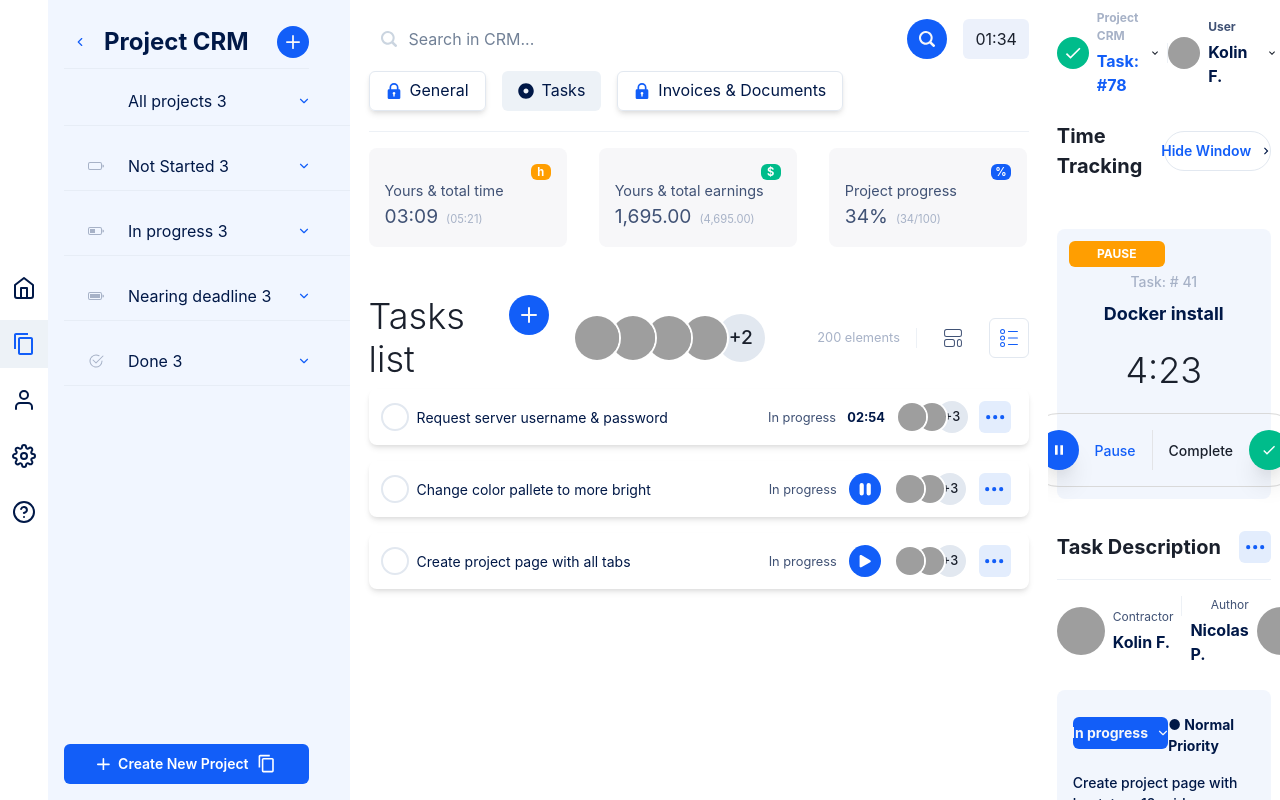
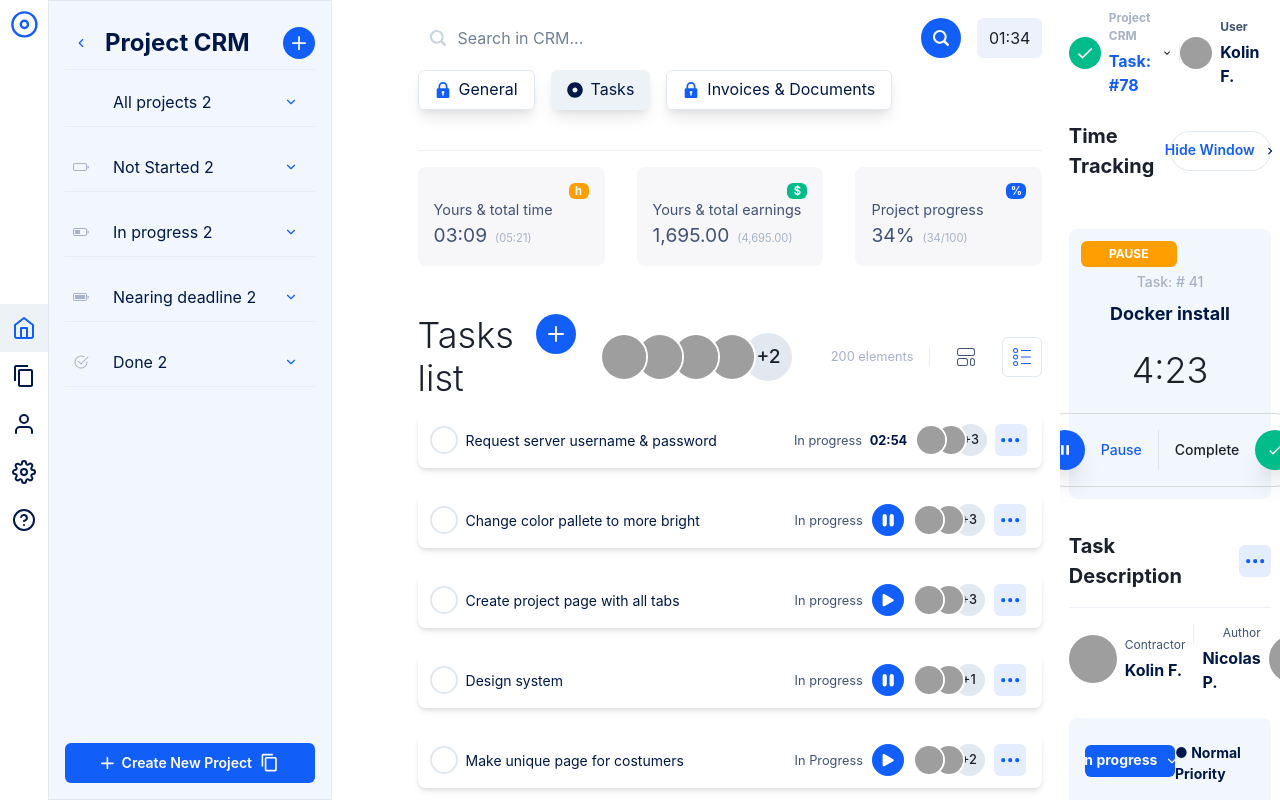
Before and after one commit to gitguti/crm-dashboard, a Next.js app: page / in a window 1280 px wide. Both pictures are taken after a click on the button 24 px from the left and 344 px from the top of the page. Built offline with nearby package versions, Linux system fonts and the light colour scheme; grey boxes are pictures that could not be loaded.

Commit message:
borderRight Sidebar

```diff
--- a/components/SearchFilter.jsx
+++ b/components/SearchFilter.jsx
@@ -60,7 +60,7 @@ export const SearchFilter = () => {
             leftIcon={<LockIcon color="brand.primary.default" />}
             variant="outline"
             fontWeight="regular"
-            boxShadow="md"
+            boxShadow="lg"
             color="neutrals.gray.navy"
           >
             General
@@ -70,6 +70,7 @@ export const SearchFilter = () => {
             leftIcon={<FaDotCircle />}
             color="neutrals.gray.navy"
             fontWeight="regular"
+            boxShadow="lg"
           >
             Tasks
           </Button>
@@ -77,7 +78,7 @@ export const SearchFilter = () => {
             leftIcon={<LockIcon color="brand.primary.default" />}
             variant="outline"
             fontWeight="regular"
-            boxShadow="md"
+            boxShadow="lg"
             color="neutrals.gray.navy"
           >
             Invoices & Documents
--- a/components/Sidebar.jsx
+++ b/components/Sidebar.jsx
@@ -6,6 +6,7 @@ import {
   HStack,
   Button,
   Spacer,
+  Icon,
   Divider,
 } from "@chakra-ui/react";
 import {
@@ -14,6 +15,7 @@ import {
   FiUser,
   FiSettings,
   FiHome,
+  FiDisc,
   FiHelpCircle,
 } from "react-icons/fi";
 import {
@@ -408,7 +410,11 @@ export const Sidebar = ({ collapse, setCollapse }) => {
   return (
     <Flex height="100vh">
       {/* Primera lista */}
-      <Stack bg="neutrals.light.100" my={0} justifyContent="center">
+      <Stack bg="neutrals.light.100" my={0} justifyContent="space-between" h="100%">
+        <Flex>
+        <IconButton bg="transparent" size="lg" icon={<FiDisc fontSize="1.8rem"/>} color="brand.primary.default"/>
+        </Flex>
+        <Flex flexDirection="column">
         {secondListData.map((data, index) => (
           <IconButton
             key={index}
@@ -419,18 +425,18 @@ export const Sidebar = ({ collapse, setCollapse }) => {
             onClick={() => {
               changeMenu(index);
             }}
-            color={
-              collapse.index == index
-                ? "brand.primary.default"
-                : "neutrals.gray.navy"
-            }
-            colorScheme={collapse.index === index ? "" : undefined}
-            borderRadius={collapse.index === index ? "none" : "lg"}
-            bg={collapse.index === index ? "gray.100" : "neutrals.light.100"}
-            _hover={{ bg: "gray.100" }}
-            _active={{ bg: "gray.100" }}
+            color={collapse.index === index ? "brand.primary.default" : "neutrals.gray.navy"}
+              colorScheme={collapse.index === index ? "" : undefined}
+              borderRadius={collapse.index === index ? "none" : "lg"}
+              bg={collapse.index === index ? "gray.100" : "neutrals.light.100"}
+              _hover={{ bg: "gray.100" }}
+              _active={{ bg: "gray.100" }}
           />
         ))}
+        </Flex>
+        <Flex>
+        <Spacer/>
+        </Flex>
       </Stack>
 
       {/* Segunda lista */}
@@ -441,9 +447,11 @@ export const Sidebar = ({ collapse, setCollapse }) => {
         py={4}
         style={!collapse.state ? { display: "none" } : { display: "flex" }}
         justifyContent="space-between"
+        borderColorRight='neutrals.light.800'
+        borderWidth={1}
       >
         {collapse.state && (
-          <Stack pt={2} w="70%">
+          <Stack pt={2} w="100%">
             <HStack >
               <IconButton
                 isRound
@@ -474,7 +482,7 @@ export const Sidebar = ({ collapse, setCollapse }) => {
         {<>{/* Empty element */}</>}
         <Button
           aria-label="Pause task"
-          w="70%"
+          w="100%"
           variant="primary"
           leftIcon={<AddIcon color="neutrals.light.100" fontSize="0.8rem" />}
           rightIcon={
--- a/components/Submenu.jsx
+++ b/components/Submenu.jsx
@@ -26,9 +26,9 @@ export const Submenu = ({ item, idx }) => {
   }
 
   return (
-    <Stack pt={2} w={350}>
+    <Stack pt={2} w={250}>
       <VStack align="start">
-        <HStack px={6} justifyContent="space-between" w="80%">
+        <HStack px={2} justifyContent="space-between" w="100%">
           <Flex color="neutrals.gray.ash" align="center">
             {typeof item.icon === "string" ? (
               <Icon name={item.icon} />
--- a/components/TaskDescriptionResume.jsx
+++ b/components/TaskDescriptionResume.jsx
@@ -77,7 +77,7 @@ export const TaskDescriptionResume = () => {
           <Spacer />
         </Flex>
       </Box>
-      <HStack mt={16}>
+      <HStack mt={6}>
         <VStack>
           <Text fontSize="2xs"> Created: 23 July 2020 at 8:23 pm</Text>
           <Text fontSize="2xs">Updated: 24 July 2020 at 6:12 pm</Text>
--- a/components/TaskList.jsx
+++ b/components/TaskList.jsx
@@ -95,6 +95,61 @@ const List = [
       { name: "Christian Nwamba", src: "https://bit.ly/code-beast" },
     ],
   },
+  {
+    title: "Design system",
+    status: "In progress",
+    time: "play",
+    id_number: "03",
+    responsibles: [
+      {
+        name: "Ryan Florence",
+        src: "https://bit.ly/ryan-florence",
+      },
+      {
+        name: "Prosper Otemuyiwa",
+        src: "https://bit.ly/prosper-baba",
+      },
+      { name: "Christian Nwamba", src: "https://bit.ly/code-beast" },
+    ],
+  },
+  {
+    title: "Make unique page for costumers",
+    status: "In Progress",
+    time: "pause",
+    id_number: "99",
+    responsibles: [
+      {
+        name: "Ryan Florence",
+        src: "https://bit.ly/ryan-florence",
+      },
+      { name: "Christian Nwamba", src: "https://bit.ly/code-beast" },
+      {
+        name: "Kent Dodds",
+        src: "https://bit.ly/kent-c-dodds",
+      },
+      {
+        name: "Prosper Otemuyiwa",
+        src: "https://bit.ly/prosper-baba",
+      },
+    ],
+  },
+  {
+    title: "Make fixes on homepage",
+    status: "In progress",
+    time: "pause",
+    id_number: "27",
+    responsibles: [
+      { name: "Christian Nwamba", src: "https://bit.ly/code-beast" },
+      {
+        name: "Kent Dodds",
+        src: "https://bit.ly/kent-c-dodds",
+      },
+      {
+        name: "Prosper Otemuyiwa",
+        src: "https://bit.ly/prosper-baba",
+      },
+    ],
+  },
 ];
 
 const AvatarList = (user) => {
@@ -148,7 +203,7 @@ const RowList = ({
   return (
     <Box
       p={3}
-      my={2}
+      my={3}
       border="0.5px"
       borderColor="neutrals.gray.light"
       borderRadius="lg"
@@ -268,6 +323,7 @@ export const TaskList = ({ setTaskSelect }) => {
         </Flex>
       </Flex>
       {List.map((element, idx) => (
+        <>
         <RowList
           Element={element}
           setTaskSelect={setTaskSelect}
@@ -277,6 +333,7 @@ export const TaskList = ({ setTaskSelect }) => {
           setIdxSelect={setIdxSelect}
           idxSelect={idxSelect}
         />
+      </>
       ))}
     </>
   );
--- a/pages/_app.js
+++ b/pages/_app.js
@@ -31,7 +31,8 @@ const theme = extendTheme({
         400: "#EEF4FE",
         500: "#F0F5FE",
         600: "#F2F6FD",
-        700: "#F1F6FF"
+        700: "#F1F6FF",
+        800:"#E5EAF5"
       },
     },
     semantic: {
--- a/pages/index.js
+++ b/pages/index.js
@@ -22,12 +22,12 @@ export default function Home() {
         <meta name="viewport" content="width=device-width, initial-scale=1" />
         <link rel="icon" href="/favicon.ico" />
       </Head>
-      <Flex h="100vh" flexDirection="row" overflow="hidden" maxWidth="2000px">
+      <Flex h="100vh" flexDirection="row" overflow="hidden">
         <Flex
           as="aside"
           w="full"
           h="full"
-          maxW={collapse.state ? 350 : 12}
+          maxW={collapse.state ? 400 : 12}
           bg="white"
           alignItems="start"
           flexDirection="column"
@@ -47,7 +47,7 @@ export default function Home() {
             position="relative"
           >
             <SearchFilter />
-            <Divider mt={5} />
+            <Divider mt={10} />
             <Flex gap={8}>
               <Stat
                 symbol="h"
```
